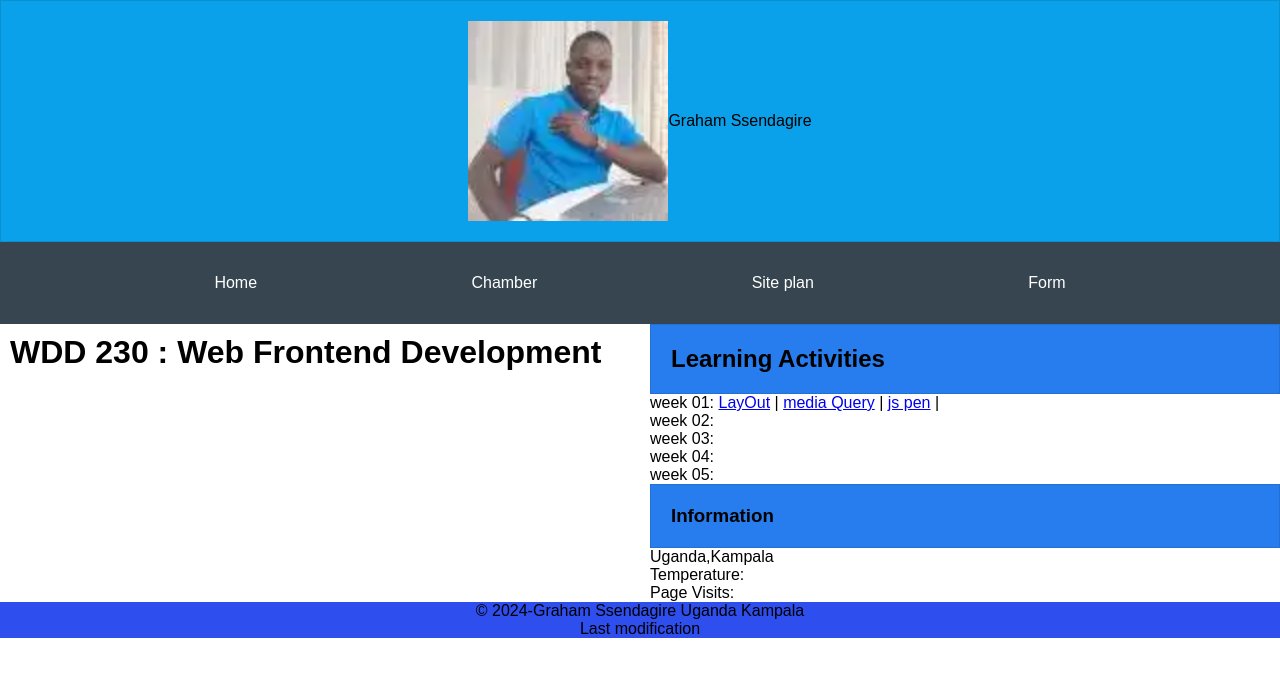
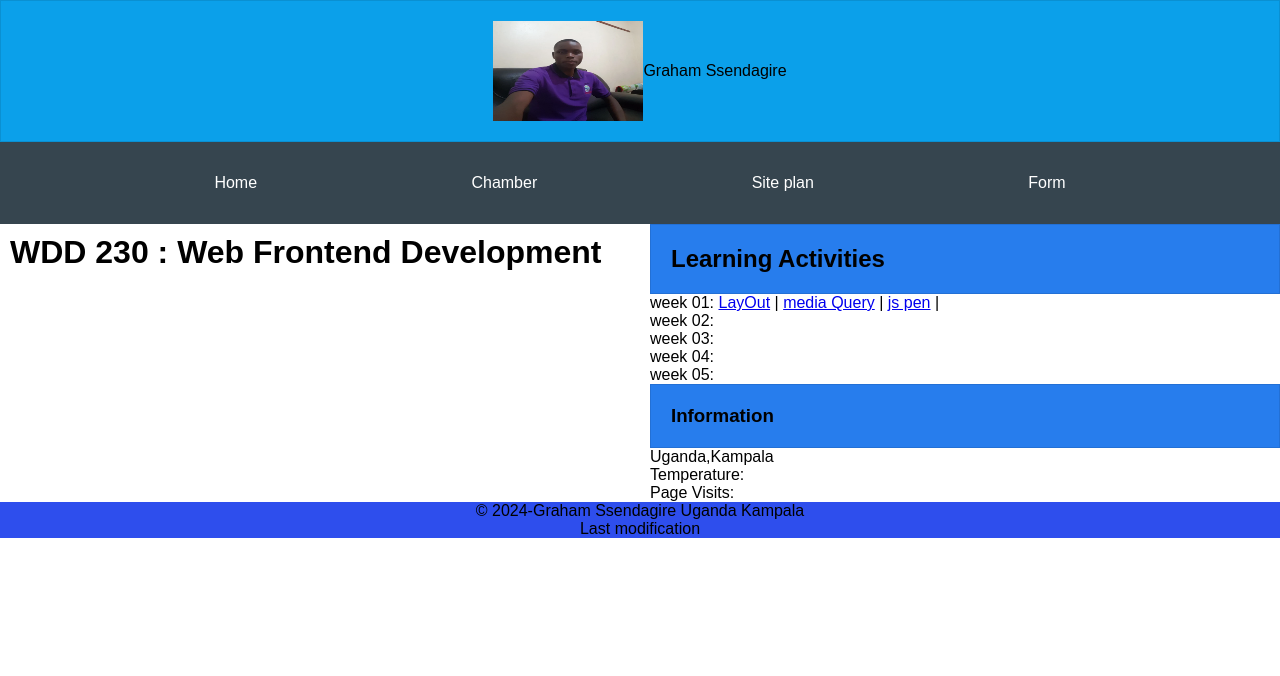
Before and after one commit to grahamssendagire/wdd230, a plain HTML site: page index.html in a window 1280 px wide. Drawn offline with Linux system fonts and the light colour scheme.

Commit message:
changed profile

```diff
--- a/index.html
+++ b/index.html
@@ -18,7 +18,7 @@
 </head>
 <body>
     <header>
-        <img src = "images/grahamphoto.webp" alt="Graham Ssendagire profile"width="200"height="200">
+        <img src = "images/grahamprofile.webp" alt="Graham Ssendagire profile"width="150"height="100">
         <span>Graham Ssendagire</span>
     </header>
     <nav>
```
Also changed, not shown: images/grahamprofile.webp (added).
